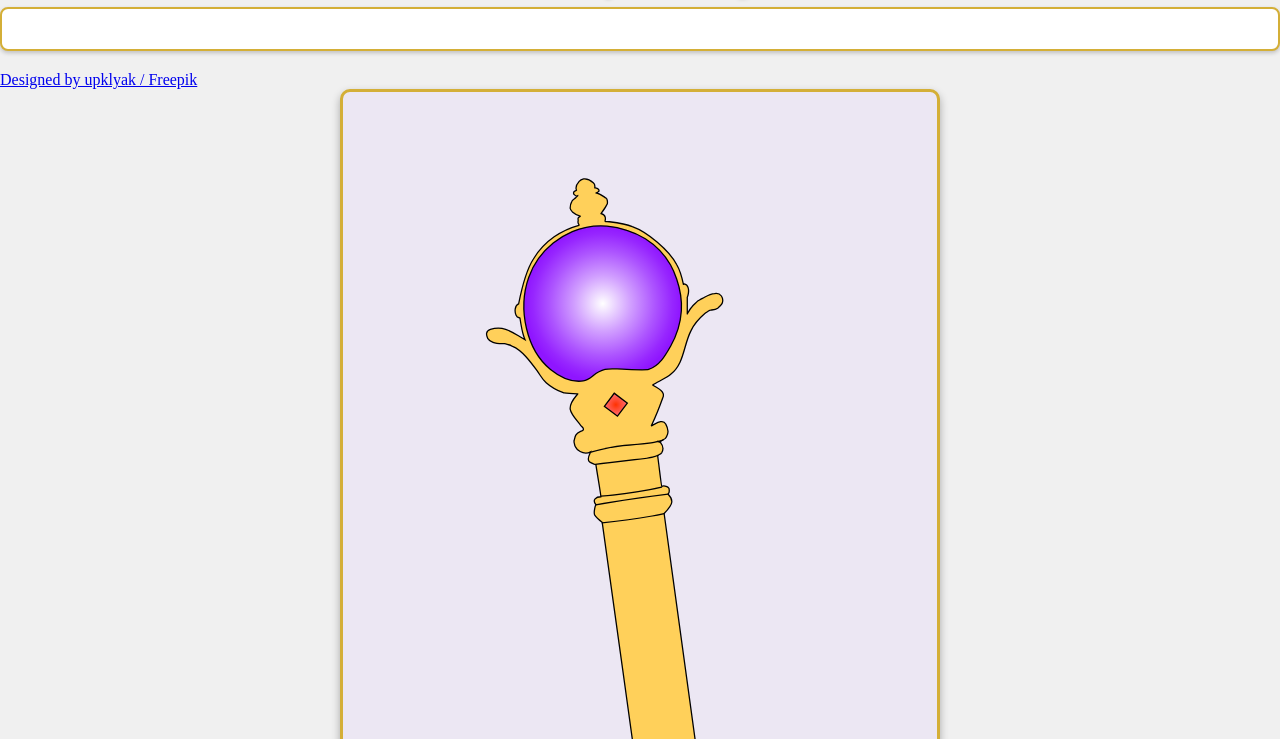
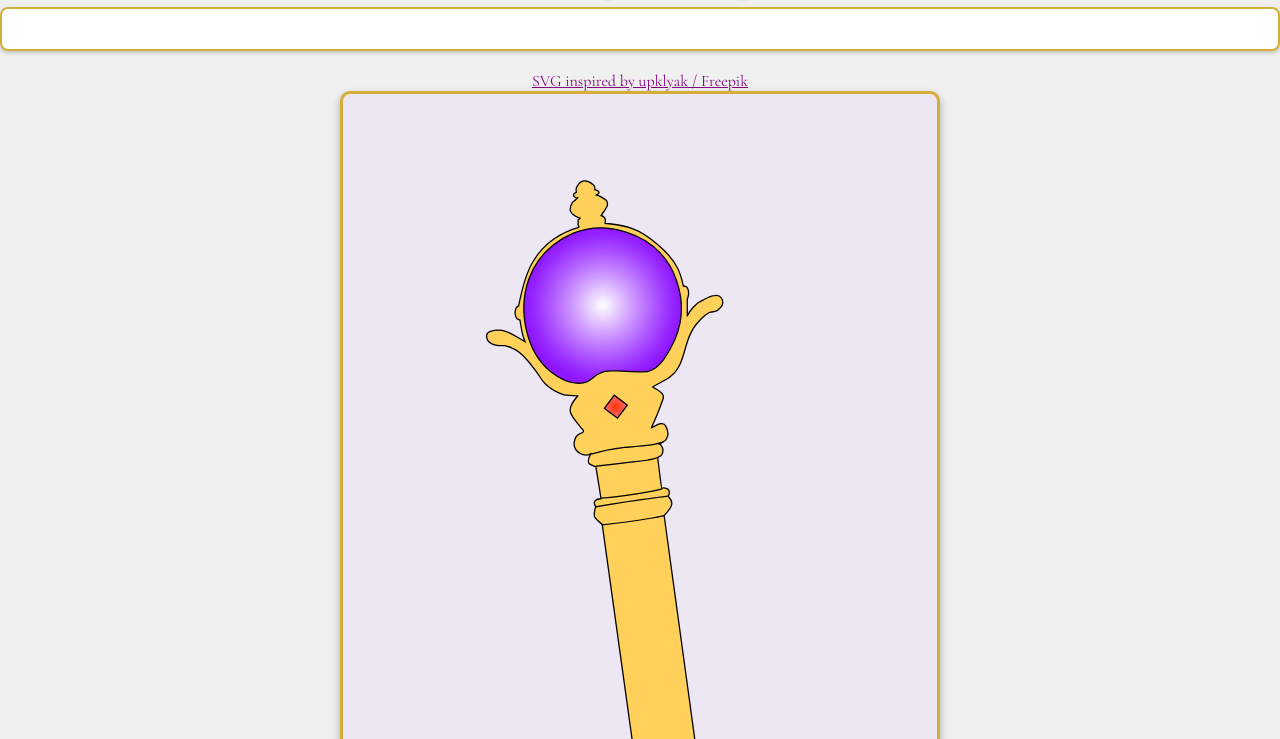
Before and after one commit to alisavictory7/Week_5b, a plain HTML site: page index.html in a window 1280 px wide. Shown: the part 61-800 px from the top of the page. Drawn offline with nearby package versions, Linux system fonts and the light colour scheme.

Commit message:
fourth push

```diff
--- a/index.html
+++ b/index.html
@@ -14,7 +14,7 @@
     <div id="textbox">
 
     </div>
-    <a href="http://www.freepik.com">Designed by upklyak / Freepik</a>
+    <center><a href="http://www.freepik.com">SVG inspired by upklyak / Freepik</a></center>
     <div class="svg-container">
         <svg xmlns="http://www.w3.org/2000/svg" xmlns:xlink="http://www.w3.org/1999/xlink" viewBox="0 0 461.54 933.83">
             <defs>
--- a/style.css
+++ b/style.css
@@ -13,6 +13,11 @@ h1 {
     margin-bottom: 10px;
     text-shadow: 2px 2px 4px rgba(0, 0, 0, 0.3);
     /* Add a subtle shadow */
+}
+
+a {
+    font-family: 'Cormorant Garamond', serif;
+    color: purple;
 }
 
 body {
```
